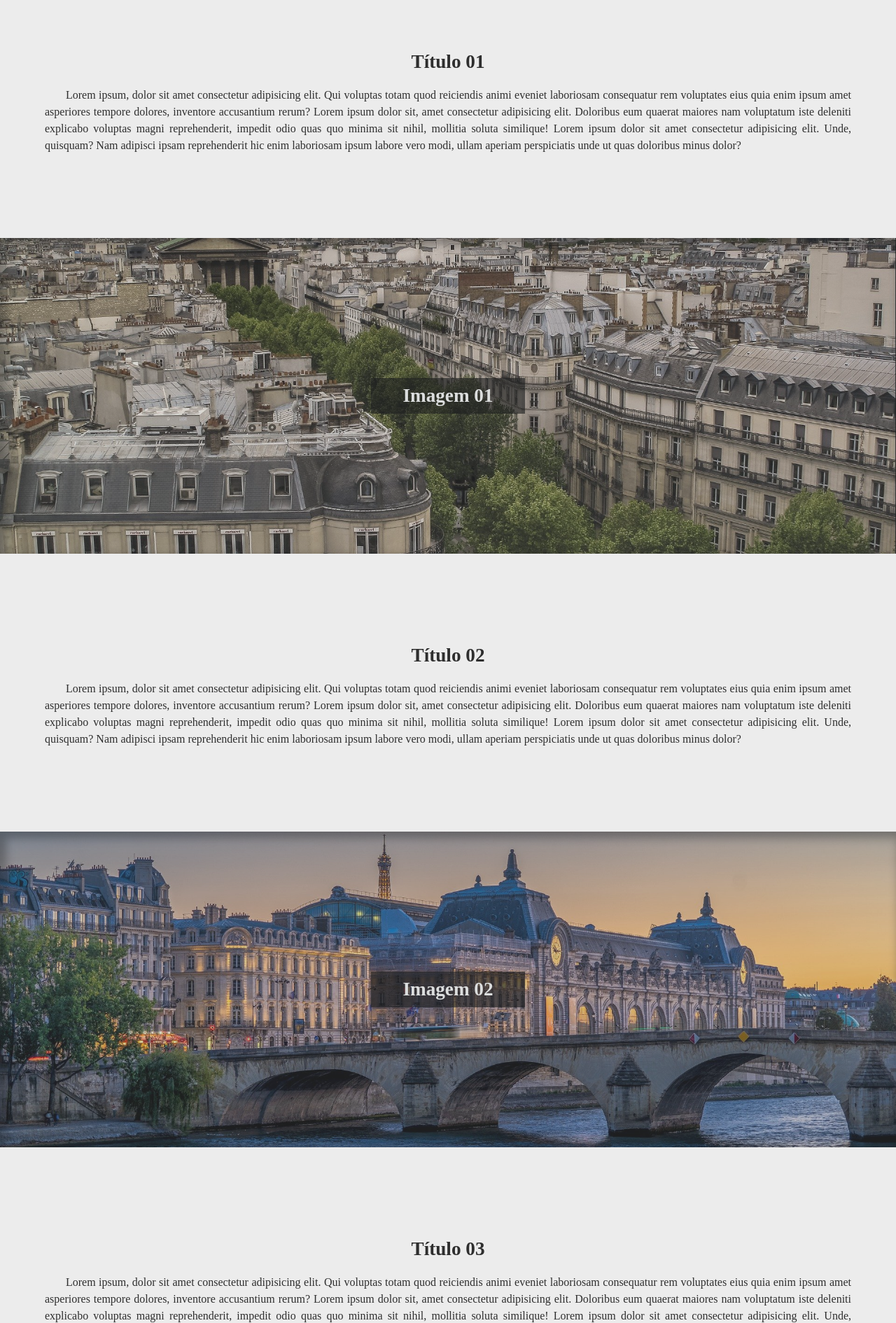
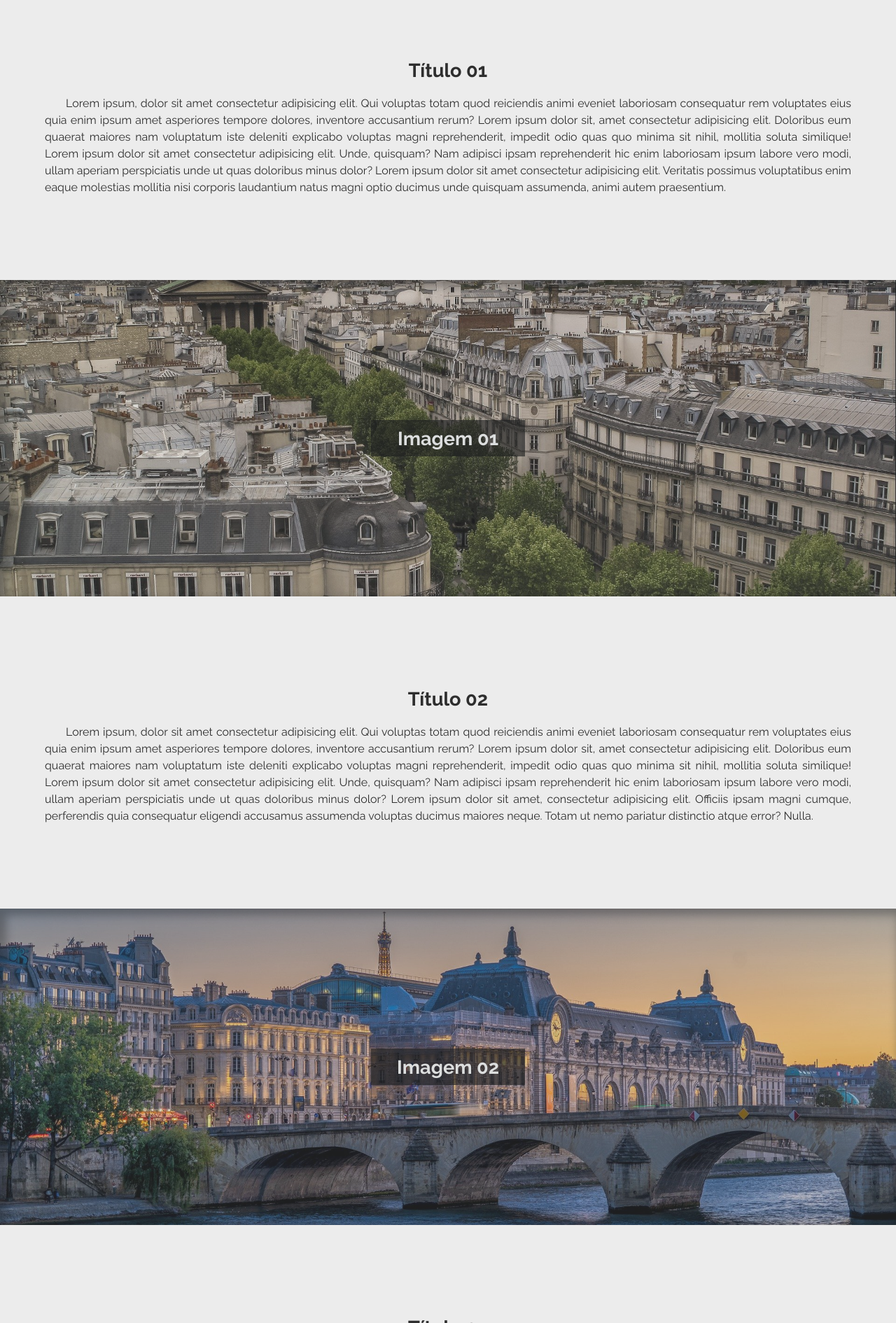
Before and after one commit to Thiagocavagna/projeto-parallax, a plain HTML site: page index.html in a window 1280 px wide. Shown: the part 910-2800 px from the top of the page at 70% size. Drawn offline with Linux system fonts and the light colour scheme.

Commit message:
atualizado

```diff
--- a/estilos/style.css
+++ b/estilos/style.css
@@ -1,6 +1,6 @@
 @charset "UTF-8";
 
-@@import url('https://fonts.googleapis.com/css2?family=Raleway:wght@100;400;700;900&display=swap');
+@import url('https://fonts.googleapis.com/css2?family=Raleway:wght@100;400;700;900&display=swap');
 
 :root {
     --fonte1:'Raleway', sans-serif;
@@ -90,12 +90,13 @@ section.principal {
     background-attachment: fixed;
     background-position: center center;
     opacity: 0.75;
-
 }
 
 section.principal > h1 {
     background-color: rgba(0, 0, 0, 0.63);
+    padding: 15px;
     width: 380px;
     margin: auto;
     color: white;
+
 }
--- a/index.html
+++ b/index.html
@@ -8,30 +8,36 @@
     <link rel="stylesheet" href="estilos/style.css">
 </head>
 <body>
+    <header>
         <section class="principal">
             <h1>Exemplo de Site Parallax</h1>
         </section>
+    </header>
+    <main>
         <section class="normal">
             <h2>Título 01</h2>
-        <p>Lorem ipsum, dolor sit amet consectetur adipisicing elit. Qui voluptas totam quod reiciendis animi eveniet laboriosam consequatur rem voluptates eius quia enim ipsum amet asperiores tempore dolores, inventore accusantium rerum? Lorem ipsum dolor sit, amet consectetur adipisicing elit. Doloribus eum quaerat maiores nam voluptatum iste deleniti explicabo voluptas magni reprehenderit, impedit odio quas quo minima sit nihil, mollitia soluta similique! Lorem ipsum dolor sit amet consectetur adipisicing elit. Unde, quisquam? Nam adipisci ipsam reprehenderit hic enim laboriosam ipsum labore vero modi, ullam aperiam perspiciatis unde ut quas doloribus minus dolor?</p>
+            <p>Lorem ipsum, dolor sit amet consectetur adipisicing elit. Qui voluptas totam quod reiciendis animi eveniet laboriosam consequatur rem voluptates eius quia enim ipsum amet asperiores tempore dolores, inventore accusantium rerum? Lorem ipsum dolor sit, amet consectetur adipisicing elit. Doloribus eum quaerat maiores nam voluptatum iste deleniti explicabo voluptas magni reprehenderit, impedit odio quas quo minima sit nihil, mollitia soluta similique! Lorem ipsum dolor sit amet consectetur adipisicing elit. Unde, quisquam? Nam adipisci ipsam reprehenderit hic enim laboriosam ipsum labore vero modi, ullam aperiam perspiciatis unde ut quas doloribus minus dolor? Lorem ipsum dolor sit amet consectetur adipisicing elit. Veritatis possimus voluptatibus enim eaque molestias mollitia nisi corporis laudantium natus magni optio ducimus unde quisquam assumenda, animi autem praesentium.</p>
         </section>
         <section class="imagem" id="img01">
             <h2>Imagem 01</h2>
         </section>
         <section class="normal">
             <h2>Título 02</h2>
-        <p>Lorem ipsum, dolor sit amet consectetur adipisicing elit. Qui voluptas totam quod reiciendis animi eveniet laboriosam consequatur rem voluptates eius quia enim ipsum amet asperiores tempore dolores, inventore accusantium rerum? Lorem ipsum dolor sit, amet consectetur adipisicing elit. Doloribus eum quaerat maiores nam voluptatum iste deleniti explicabo voluptas magni reprehenderit, impedit odio quas quo minima sit nihil, mollitia soluta similique! Lorem ipsum dolor sit amet consectetur adipisicing elit. Unde, quisquam? Nam adipisci ipsam reprehenderit hic enim laboriosam ipsum labore vero modi, ullam aperiam perspiciatis unde ut quas doloribus minus dolor?</p>
+            <p>Lorem ipsum, dolor sit amet consectetur adipisicing elit. Qui voluptas totam quod reiciendis animi eveniet laboriosam consequatur rem voluptates eius quia enim ipsum amet asperiores tempore dolores, inventore accusantium rerum? Lorem ipsum dolor sit, amet consectetur adipisicing elit. Doloribus eum quaerat maiores nam voluptatum iste deleniti explicabo voluptas magni reprehenderit, impedit odio quas quo minima sit nihil, mollitia soluta similique! Lorem ipsum dolor sit amet consectetur adipisicing elit. Unde, quisquam? Nam adipisci ipsam reprehenderit hic enim laboriosam ipsum labore vero modi, ullam aperiam perspiciatis unde ut quas doloribus minus dolor? Lorem ipsum dolor sit amet, consectetur adipisicing elit. Officiis ipsam magni cumque, perferendis quia consequatur eligendi accusamus assumenda voluptas ducimus maiores neque. Totam ut nemo pariatur distinctio atque error? Nulla.</p>
         </section>
         <section class="imagem" id="img02">
             <h2>Imagem 02</h2>
         </section>
         <section class="normal">
             <h2>Título 03</h2>
-        <p>Lorem ipsum, dolor sit amet consectetur adipisicing elit. Qui voluptas totam quod reiciendis animi eveniet laboriosam consequatur rem voluptates eius quia enim ipsum amet asperiores tempore dolores, inventore accusantium rerum? Lorem ipsum dolor sit, amet consectetur adipisicing elit. Doloribus eum quaerat maiores nam voluptatum iste deleniti explicabo voluptas magni reprehenderit, impedit odio quas quo minima sit nihil, mollitia soluta similique! Lorem ipsum dolor sit amet consectetur adipisicing elit. Unde, quisquam? Nam adipisci ipsam reprehenderit hic enim laboriosam ipsum labore vero modi, ullam aperiam perspiciatis unde ut quas doloribus minus dolor?</p>
+            <p>Lorem ipsum, dolor sit amet consectetur adipisicing elit. Qui voluptas totam quod reiciendis animi eveniet laboriosam consequatur rem voluptates eius quia enim ipsum amet asperiores tempore dolores, inventore accusantium rerum? Lorem ipsum dolor sit, amet consectetur adipisicing elit. Doloribus eum quaerat maiores nam voluptatum iste deleniti explicabo voluptas magni reprehenderit, impedit odio quas quo minima sit nihil, mollitia soluta similique! Lorem ipsum dolor sit amet consectetur adipisicing elit. Unde, quisquam? Nam adipisci ipsam reprehenderit hic enim laboriosam ipsum labore vero modi, ullam aperiam perspiciatis unde ut quas doloribus minus dolor? Lorem ipsum dolor sit amet consectetur adipisicing elit. Qui nihil dolore, quod, iusto officiis ea cumque dicta rem enim temporibus ipsam quaerat repudiandae nisi similique. Rem magnam fuga eum placeat!</p>
         </section>
+    </main>
+    <footer>
         <section class="principal">
-        <h1></h1>
+            <h1>Conteúdo Inferior</h1>
         </section>
+    </footer>
 
 </body>
 
```
Lines whose indentation alone changed are shown as unchanged.
